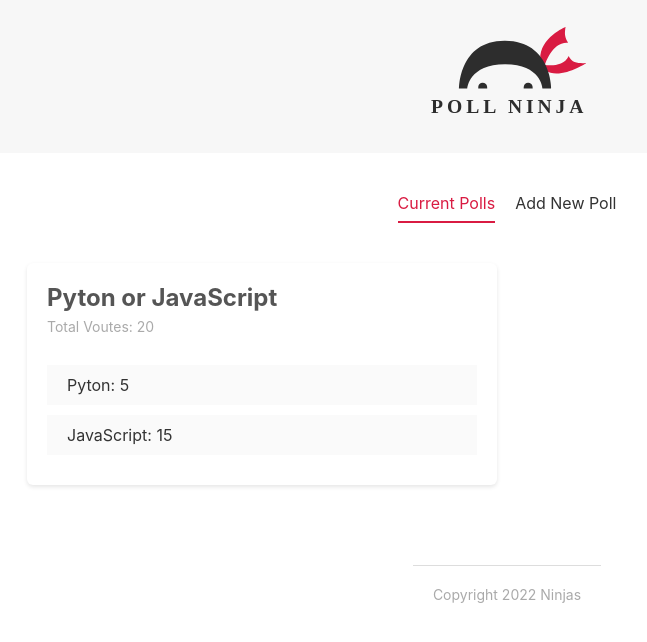
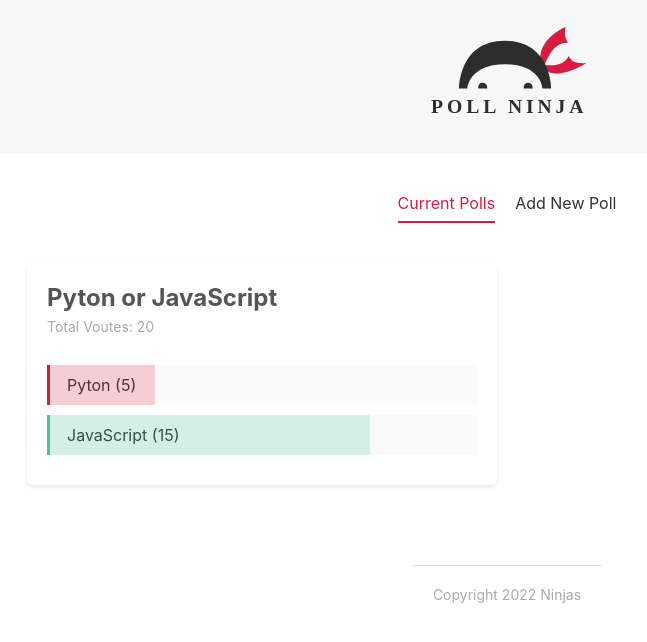
Before and after one commit to DmitrySarancha/Ninjas, a Svelte app: page / in a window 1280 px wide. Shown: the top 642 px of the page, without its empty margins (133-780 px from the left). Built offline with nearby package versions, Linux system fonts and the light colour scheme.

Commit message:
Добавлен индекатор в процетном соотношении

```diff
--- a/src/components/PollDetails.svelte
+++ b/src/components/PollDetails.svelte
@@ -7,7 +7,8 @@
 
   // reactive volue
   $: totalVotes = item.votesA + item.votesB;
-
+  $: percentA = Math.round((100 / totalVotes) * item.votesA);
+  $: percentB = Math.round((100 / totalVotes) * item.votesB);
   // handelVotes
   const handelVotes = (option, id) => {
     dispatch('votes', { option, id });
@@ -20,12 +21,12 @@
 
     <p>Total Voutes: {totalVotes}</p>
     <div class="answer" on:click={() => handelVotes('a', item.id)}>
-      <div class="percent percent-a" />
-      <span>{item.answerA}: {item.votesA}</span>
+      <div style:width="{percentA}%" class="percent percent-a" />
+      <span>{item.answerA} ({item.votesA})</span>
     </div>
     <div class="answer" on:click={() => handelVotes('b', item.id)}>
-      <div class="percent percent-b" />
-      <span>{item.answerB}: {item.votesB}</span>
+      <div style:width="{percentB}%" class="percent percent-b" />
+      <span>{item.answerB} ({item.votesB})</span>
     </div>
   </div>
 </Card>
@@ -55,4 +56,17 @@
     display: inline-block;
     padding: 10px 20px;
   }
+  .percent {
+    height: 100%;
+    position: absolute;
+    box-sizing: border-box;
+  }
+  .percent-a {
+    border-left: 3px solid #d91b42;
+    background: rgba(217, 27, 66, 0.2);
+  }
+  .percent-b {
+    border-left: 3px solid #45c496;
+    background: rgba(69, 196, 150, 0.2);
+  }
 </style>
```
